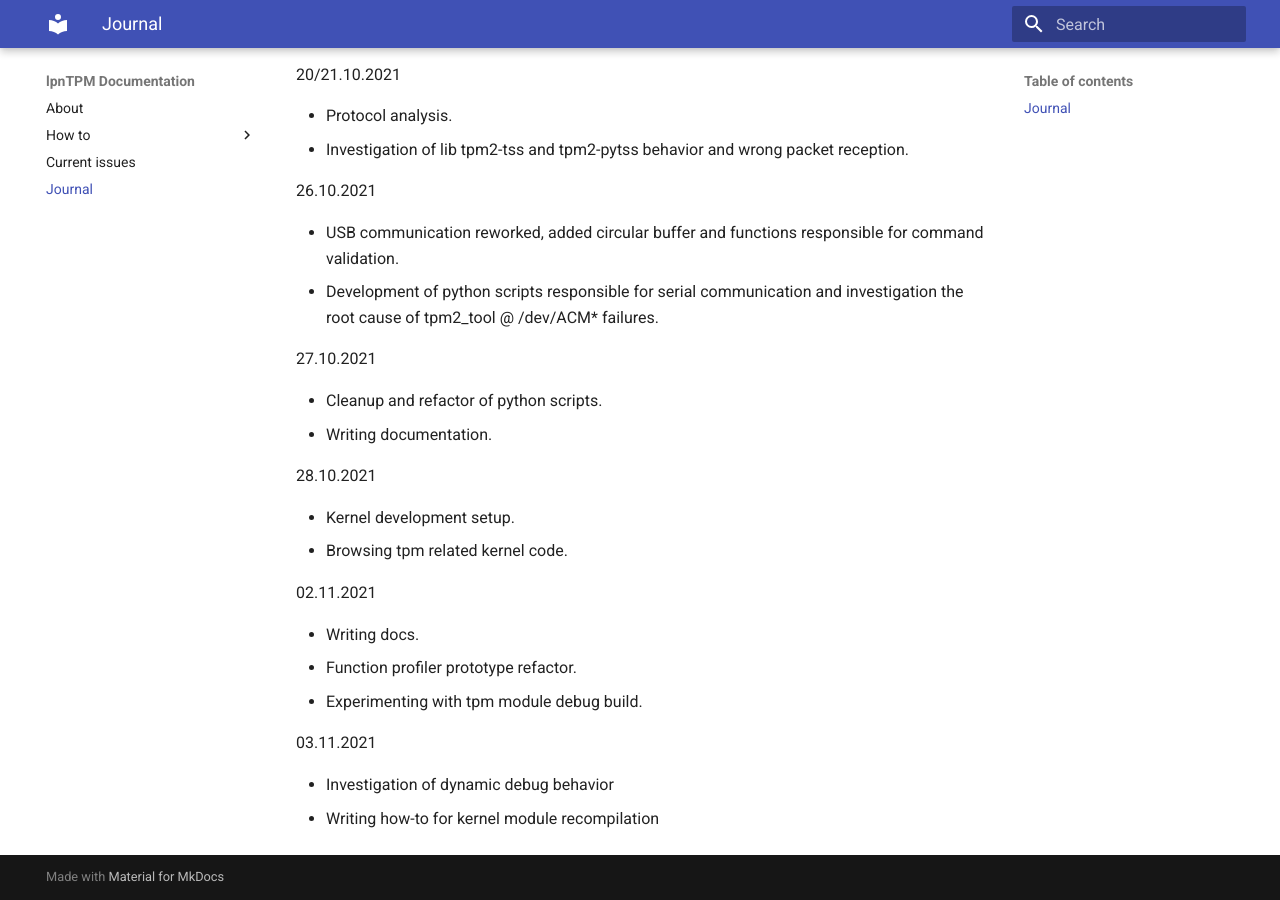
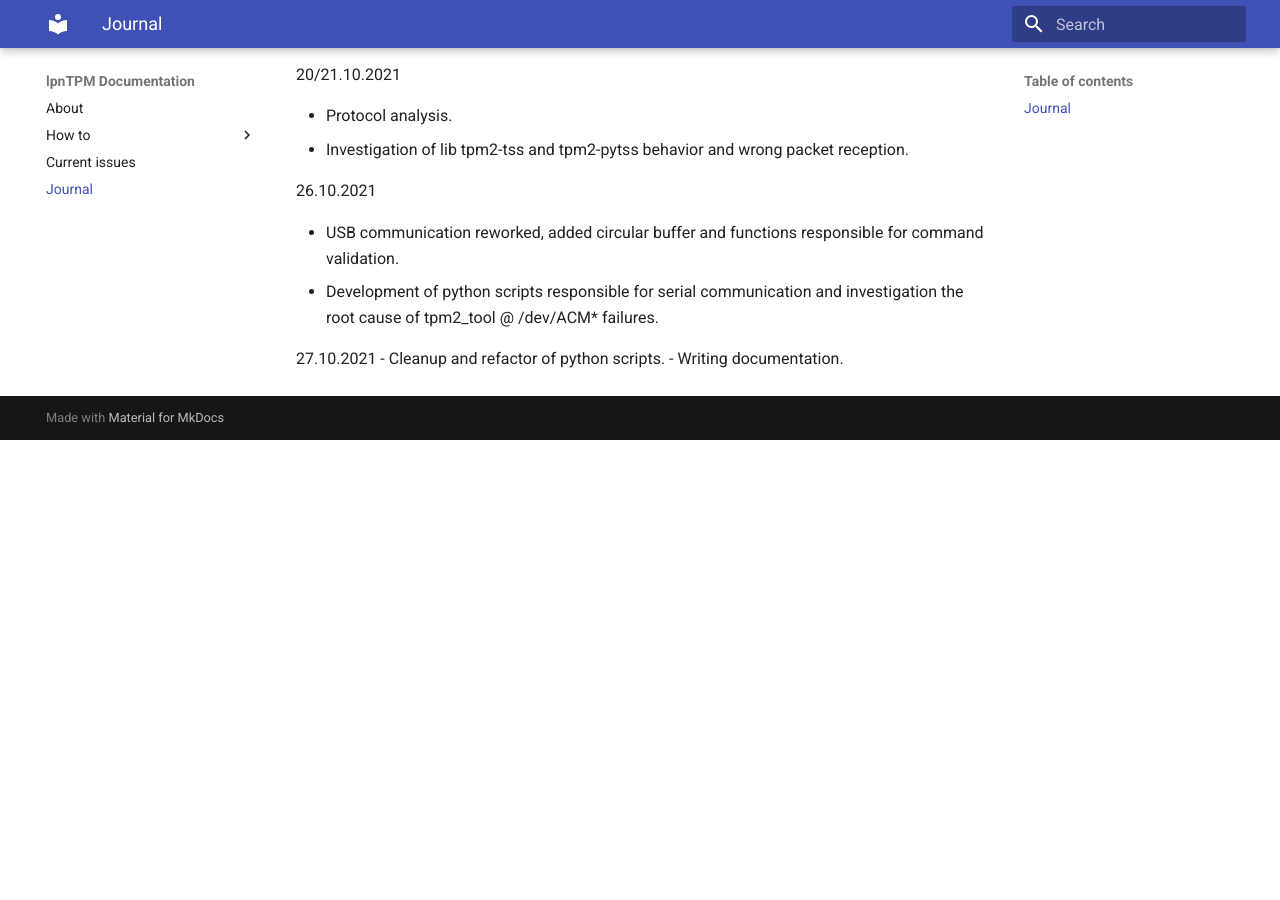
Before and after one commit to lpn-plant/lpntpm-docs, an MkDocs documentation site: the page built from docs/journal.md, in a window 1280 px wide and 900 px high, scrolled down 1004 px. Built offline with MkDocs 1.6.1 and Material for MkDocs 9.7.7, drawn with Linux system fonts in a browser that asks for light colours; after the commit the page ends 1444 px from its top, so only the background shows below that.

Commit message:
docs/journal.md rollback

```diff
--- a/docs/journal.md
+++ b/docs/journal.md
@@ -50,22 +50,5 @@ for command validation.
 investigation the root cause of tpm2_tool @ /dev/ACM* failures.
 
 27.10.2021
-
 - Cleanup and refactor of python scripts.
 - Writing documentation.
-
-28.10.2021
-
-- Kernel development setup.
-- Browsing tpm related kernel code.
-
-02.11.2021
-
-- Writing docs.
-- Function profiler prototype refactor.
-- Experimenting with tpm module debug build.
-
-03.11.2021
-
-- Investigation of dynamic debug behavior
-- Writing how-to for kernel module recompilation
```
